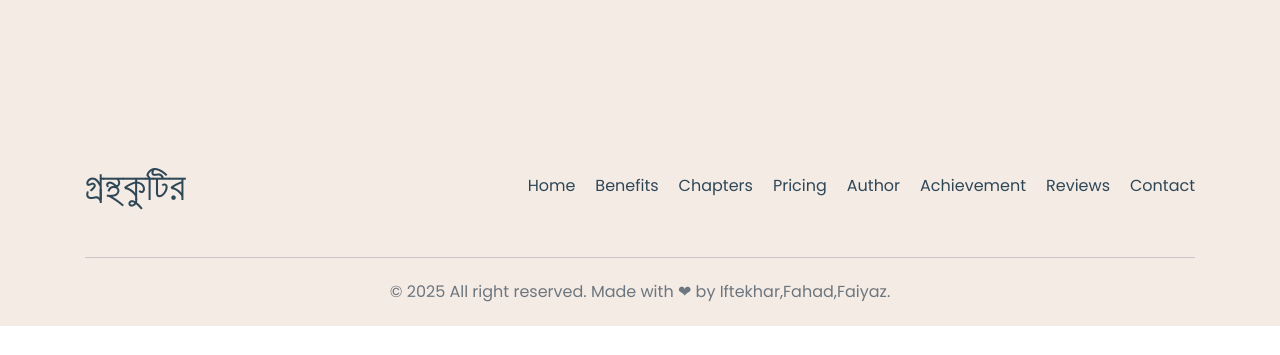
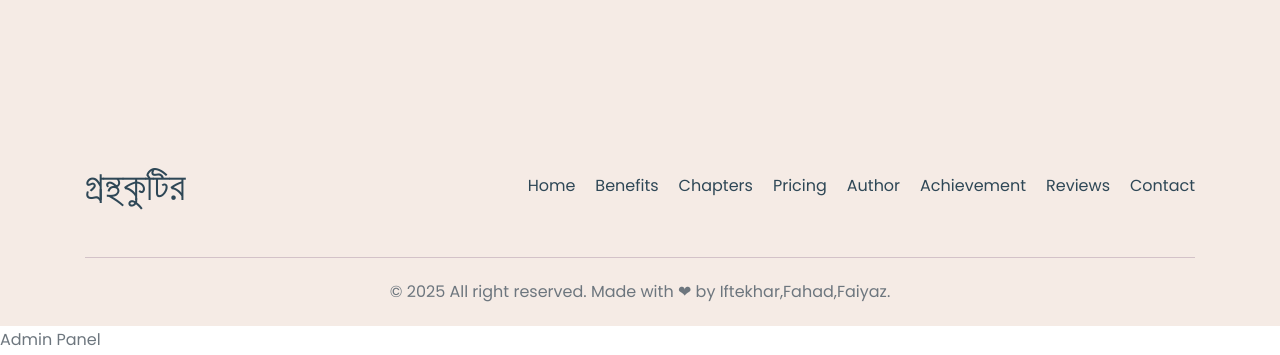
Before and after one commit to faiyaznamra/SD-Group-project-1, a plain HTML site: page index.html in a window 1280 px wide. Shown: the part 6546-6901 px from the top of the page. Before the commit the page ends 6872 px from the top, so only its background shows below. Drawn offline with nearby package versions, Linux system fonts and the light colour scheme.

Commit message:
Update index.html

```diff
--- a/index.html
+++ b/index.html
@@ -1023,6 +1023,8 @@ Benefits:
   <script type="module" src="https://unpkg.com/ionicons@5.5.2/dist/ionicons/ionicons.esm.js"></script>
   <script nomodule src="https://unpkg.com/ionicons@5.5.2/dist/ionicons/ionicons.js"></script>
   <!-- iconicon যোগ করা হইসে-->
+<!-- Example: inside your navbar or somewhere visible -->
+<a href="admin.html">Admin Panel</a>
 
 </body>
 
```
